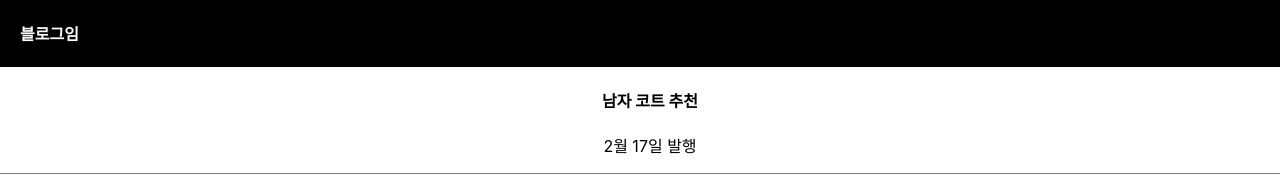
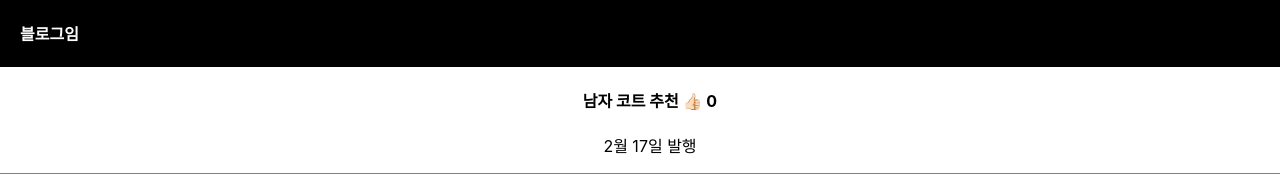
Before and after one commit to ChanghyeonO/React-exercise, a React (Create React App) app: page / in a window 1280 px wide. Shown: the top 178 px of the page. Built offline with nearby package versions, Linux system fonts and the light colour scheme.

Commit message:
feat : onClick 사용법, onClick = {} 내부엔 함수 넣어야함, state 변경하는 법 공부 완료

```diff
--- a/src/App.js
+++ b/src/App.js
@@ -4,25 +4,25 @@ import { useState } from 'react';
 
 function App() {
 
-  const [recommend, setRecommend] = useState('남자 코트 추천')
-  const [udong, setUdong] = useState('강남 우동 맛집')
-  const [jsStudy, setJsStudy] = useState('자바스크립트 공부')
-
+  const [listTitle, setListTitle] = useState(['남자 코트 추천', '강남 우동 맛집', '자바스크립트 공부']);
+  const [thumb, setThumb] = useState(0);
   return (
     <div className="App">
       <div className='black-nav'>
         <h4>블로그임</h4>
       </div>
       <div className='list'>
-        <h4>{recommend}</h4>
+        <h4>{listTitle[0]} <span onClick={() => {
+          setThumb(thumb + 1)
+        }}>👍🏻</span> {thumb} </h4>
         <p>2월 17일 발행</p>
       </div>
       <div className='list'>
-        <h4>{udong}</h4>
+        <h4>{listTitle[1]}</h4>
         <p>2월 17일 발행</p>
       </div>
       <div className='list'>
-        <h4>{jsStudy}</h4>
+        <h4>{listTitle[2]}</h4>
         <p>2월 17일 발행</p>
       </div>
     </div>
```
